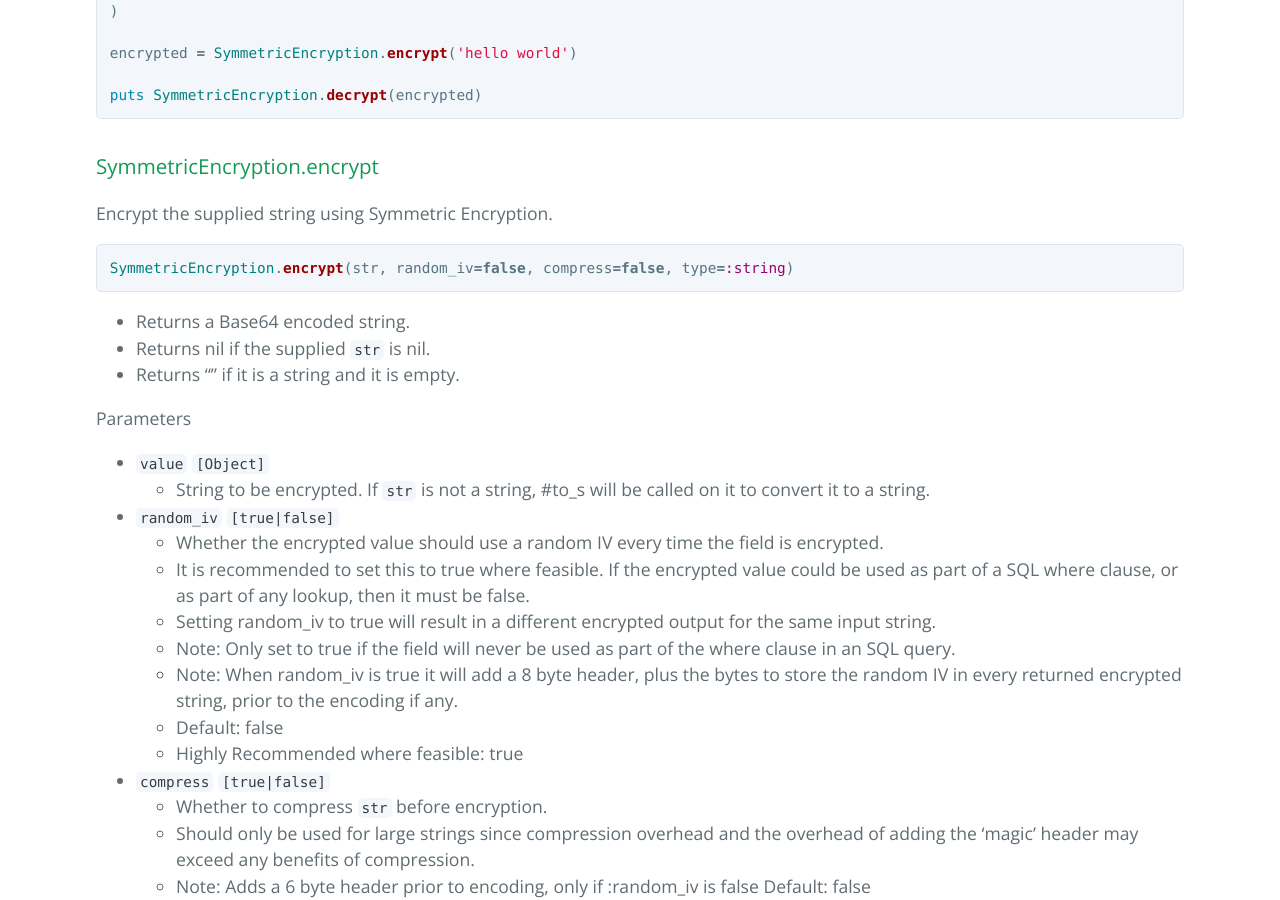
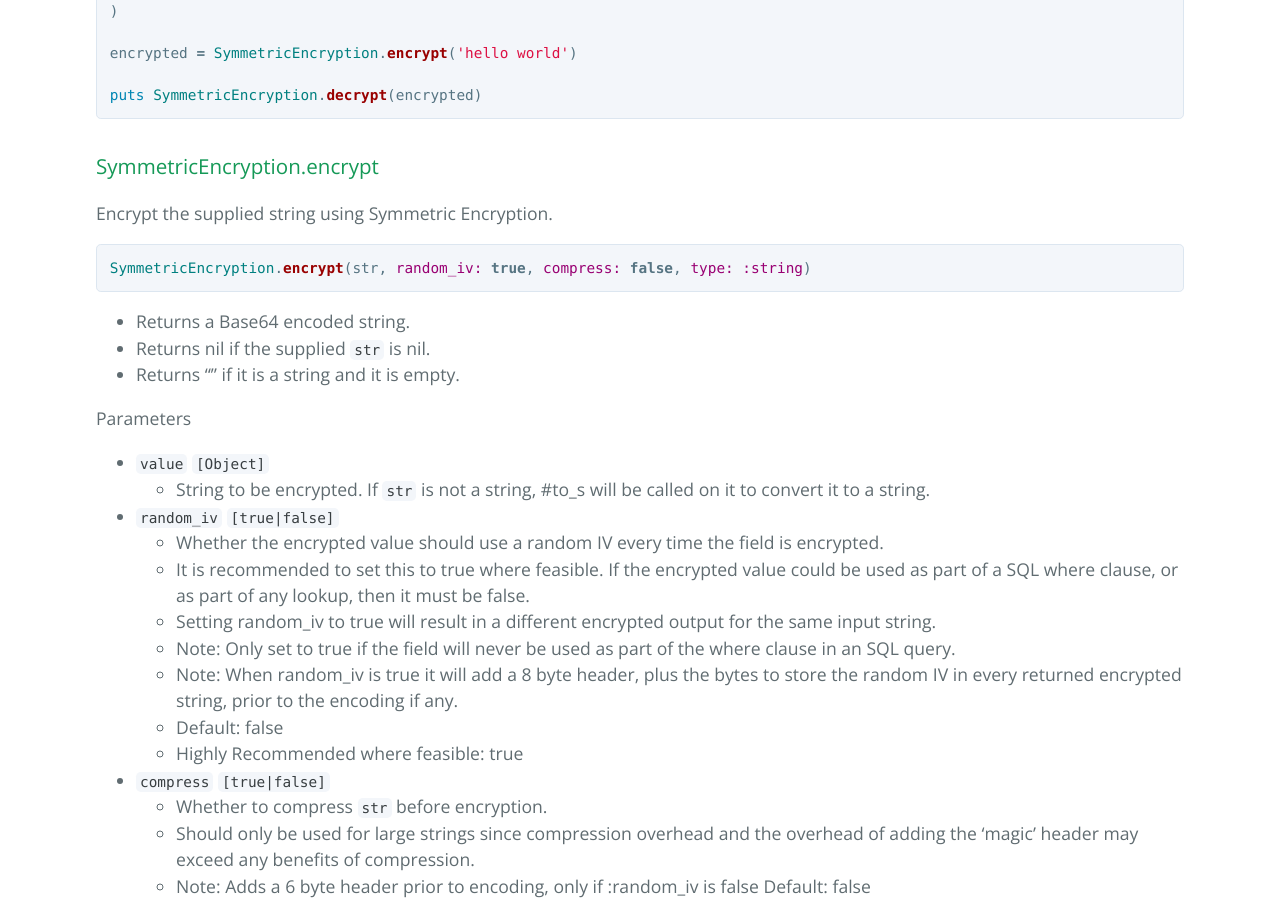
Before and after one commit to reidmorrison/symmetric-encryption, a Jekyll site: the page built from docs/api.md, in a window 1280 px wide and 900 px high, scrolled down 536 px. Built offline with Jekyll 4.4.1, drawn with Linux system fonts in a browser that asks for light colours; our own code applies the rules of GitHub Pages for plain Markdown files.

Commit message:
Fixes #123 old documentation for .encrypt

```diff
--- a/docs/api.md
+++ b/docs/api.md
@@ -27,7 +27,7 @@ puts SymmetricEncryption.decrypt(encrypted)
 Encrypt the supplied string using Symmetric Encryption.
 
 ~~~ruby
-SymmetricEncryption.encrypt(str, random_iv=false, compress=false, type=:string)
+SymmetricEncryption.encrypt(str, random_iv: true, compress: false, type: :string)
 ~~~
 
 - Returns a Base64 encoded string.
--- a/lib/symmetric_encryption.rb
+++ b/lib/symmetric_encryption.rb
@@ -13,7 +13,7 @@ begin
     require 'symmetric_encryption/active_record/attr_encrypted'
     require 'symmetric_encryption/railties/symmetric_encryption_validator'
 
-    if ActiveRecord.version < Gem::Version.new('5.0.0')
+    if ActiveRecord.version >= Gem::Version.new('5.0.0')
       ActiveRecord::Type.register(:encrypted, SymmetricEncryption::ActiveRecord::EncryptedAttribute)
     end
 
```
